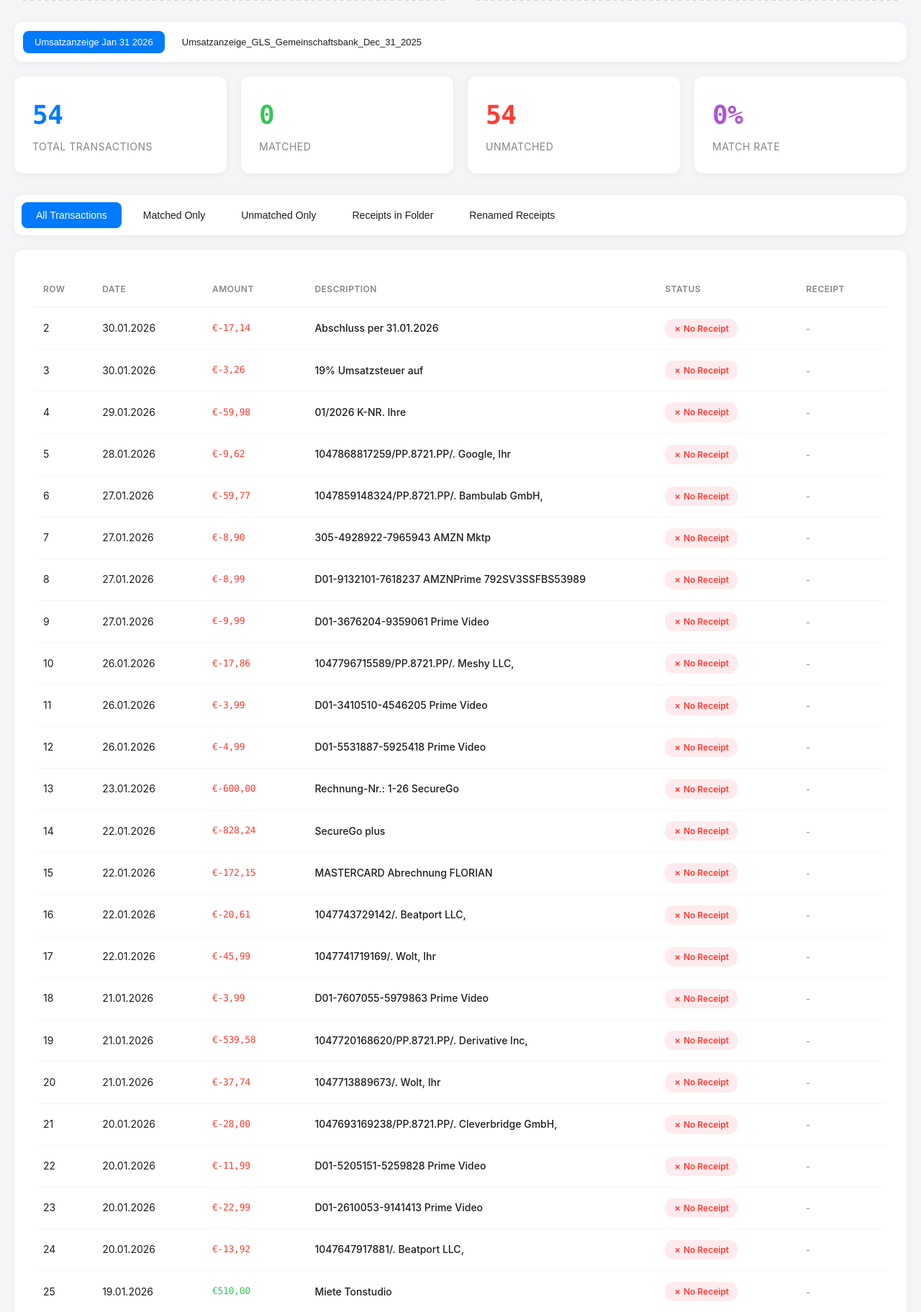
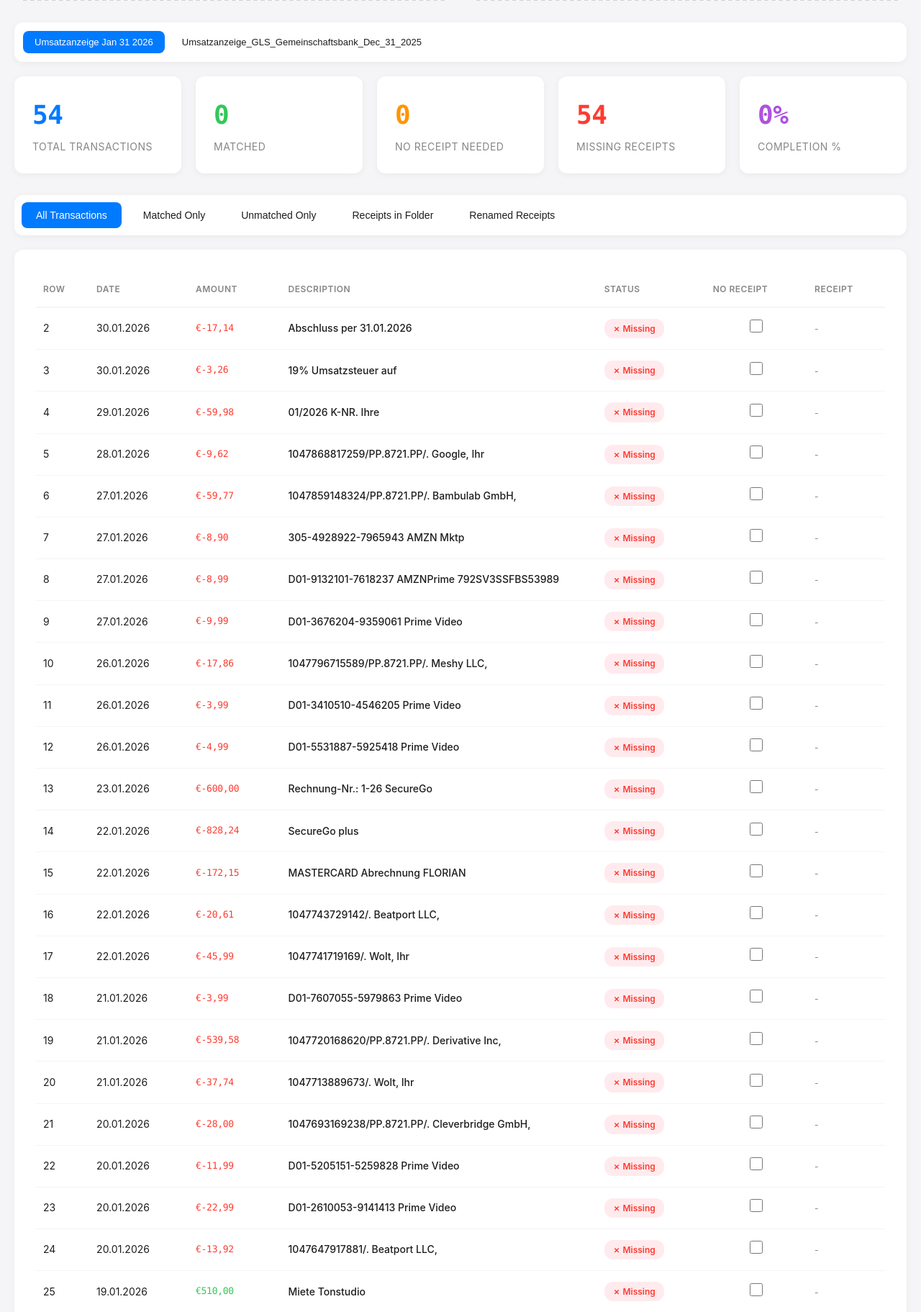
Before and after one commit to futurefabrik1-collab/ifuckinghateaccounts, a Flask app: page / in a window 1280 px wide. Shown: the part 487-2310 px from the top of the page at 72% size. Run offline with Flask 3, Linux system fonts and the light colour scheme.

Commit message:
Add 'No Receipt Needed' checkbox feature and Completion %
Major Features:
- New 'No Receipt Needed' column in CSV
- Checkbox in web interface to mark transactions
- Auto-saves to CSV when toggled
- Checkbox disabled for already matched transactions

Statistics Updated:
- Removed: Match Rate %
- Added: No Receipt Needed count (yellow/orange)
- Added: Missing Receipts count (red)
- Added: Completion % = (Matched + No Receipt Needed) / Total
- 5 stat cards total now

UI Improvements:
- Checkbox column in transaction table
- Orange accent color for 'No Receipt Needed' checkboxes
- Yellow badge for 'No Receipt' status
- Rows fade to 60% opacity when marked
- Toast notifications on checkbox toggle
- Disabled checkboxes for matched transactions

Backend:
- POST /api/toggle-no-receipt - Toggle checkbox state
- Updates output CSV with new column
- Saves state persistently
- Completion calculation excludes 'No Receipt Needed' items

Benefits:
- User control over what needs receipts
- Works with any bank format (not keyword-dependent)
- Persistent across sessions
- Visual feedback (row fading, badge color)
- Accurate completion tracking

```diff
--- a/web/app.py
+++ b/web/app.py
@@ -84,6 +84,8 @@ def load_statement_data(statement_name=None):
             df['Matching Receipt Found'] = False
             df['Matched Receipt File'] = ''
             df['Match Confidence'] = 0
+        if 'No Receipt Needed' not in df.columns:
+            df['No Receipt Needed'] = False
 
     return df
 
@@ -92,14 +94,18 @@ def get_summary_stats(df):
     """Calculate summary statistics"""
     total = int(len(df))
     matched = int(df['Matching Receipt Found'].sum()) if 'Matching Receipt Found' in df.columns else 0
-    unmatched = int(total - matched)
-    match_rate = float((matched / total * 100) if total > 0 else 0)
+    no_receipt_needed = int(df['No Receipt Needed'].sum()) if 'No Receipt Needed' in df.columns else 0
+    completed = matched + no_receipt_needed
+    missing = total - completed
+    completion_rate = float((completed / total * 100) if total > 0 else 0)
 
     return {
         'total': total,
         'matched': matched,
-        'unmatched': unmatched,
-        'match_rate': round(match_rate, 1)
+        'no_receipt_needed': no_receipt_needed,
+        'completed': completed,
+        'missing': missing,
+        'completion_rate': round(completion_rate, 1)
     }
 
 
@@ -167,6 +173,7 @@ def api_transactions():
                 'amount': str(row['Betrag']),
                 'description': str(row['Verwendungszweck'])[:100],
                 'matched': bool(row['Matching Receipt Found']) if 'Matching Receipt Found' in row else False,
+                'no_receipt_needed': bool(row['No Receipt Needed']) if 'No Receipt Needed' in row else False,
                 'receipt': str(row['Matched Receipt File']) if pd.notna(row.get('Matched Receipt File', '')) else '',
                 'confidence': int(row['Match Confidence']) if pd.notna(row.get('Match Confidence', 0)) else 0
             })
@@ -286,6 +293,61 @@ def upload_receipt():
         return jsonify({'error': str(e)}), 500
 
 
+@app.route('/api/toggle-no-receipt', methods=['POST'])
+def toggle_no_receipt():
+    """Toggle 'No Receipt Needed' status for a transaction"""
+    try:
+        data = request.json
+        statement_name = data.get('statement')
+        row_index = data.get('row')  # CSV row number (1-indexed with header)
+        checked = data.get('checked', False)
+
+        if not statement_name or row_index is None:
+            return jsonify({'error': 'Missing statement or row'}), 400
+
+        # Load the data
+        statement_file = STATEMENTS_FOLDER / statement_name
+        output_csv = OUTPUT_FOLDER / f"{statement_name.rsplit('.', 1)[0]}_matches.csv"
+
+        # Load from output if exists, otherwise from original
+        if output_csv.exists():
+            df = pd.read_csv(output_csv, sep=';', encoding='utf-8-sig')
+        else:
+            df = pd.read_csv(statement_file, sep=';', encoding='utf-8-sig')
+            # Add columns if they don't exist
+            if 'Matching Receipt Found' not in df.columns:
+                df['Matching Receipt Found'] = False
+                df['Matched Receipt File'] = ''
+                df['Match Confidence'] = 0
+            if 'No Receipt Needed' not in df.columns:
+                df['No Receipt Needed'] = False
+
+        # Ensure column exists
+        if 'No Receipt Needed' not in df.columns:
+            df['No Receipt Needed'] = False
+
+        # Convert row number to dataframe index (row - 2 because of header and 0-index)
+        df_index = row_index - 2
+
+        if df_index < 0 or df_index >= len(df):
+            return jsonify({'error': 'Invalid row index'}), 400
+
+        # Update the value
+        df.loc[df_index, 'No Receipt Needed'] = checked
+
+        # Save to output CSV
+        output_csv.parent.mkdir(parents=True, exist_ok=True)
+        df.to_csv(output_csv, sep=';', index=False, encoding='utf-8-sig')
+
+        return jsonify({
+            'success': True,
+            'row': row_index,
+            'checked': checked
+        })
+    except Exception as e:
+        return jsonify({'error': str(e)}), 500
+
+
 @app.route('/api/download/<path:filepath>')
 def download_file(filepath):
     """Download a file"""
--- a/web/templates/index.html
+++ b/web/templates/index.html
@@ -148,9 +148,10 @@
         }
 
         .stat-value.matched { color: #34c759; }
-        .stat-value.unmatched { color: #ff3b30; }
+        .stat-value.no-receipt { color: #ff9500; }
+        .stat-value.missing { color: #ff3b30; }
         .stat-value.total { color: #007aff; }
-        .stat-value.rate { color: #af52de; }
+        .stat-value.completion { color: #af52de; }
 
         .stat-label {
             color: #86868b;
@@ -240,6 +241,26 @@
         .badge.unmatched {
             background: #ffebee;
             color: #ff3b30;
+        }
+
+        .badge.no-receipt {
+            background: #fff4e6;
+            color: #ff9500;
+        }
+
+        .checkbox-cell {
+            text-align: center;
+        }
+
+        .checkbox-cell input[type="checkbox"] {
+            width: 18px;
+            height: 18px;
+            cursor: pointer;
+            accent-color: #ff9500;
+        }
+
+        tr.no-receipt-row {
+            opacity: 0.6;
         }
 
         .receipt-name {
@@ -494,12 +515,16 @@
                 <div class="stat-label">Matched</div>
             </div>
             <div class="stat-card">
-                <div class="stat-value unmatched" id="stat-unmatched">-</div>
-                <div class="stat-label">Unmatched</div>
+                <div class="stat-value no-receipt" id="stat-no-receipt">-</div>
+                <div class="stat-label">No Receipt Needed</div>
             </div>
             <div class="stat-card">
-                <div class="stat-value rate" id="stat-rate">-</div>
-                <div class="stat-label">Match Rate</div>
+                <div class="stat-value missing" id="stat-missing">-</div>
+                <div class="stat-label">Missing Receipts</div>
+            </div>
+            <div class="stat-card">
+                <div class="stat-value completion" id="stat-completion">-</div>
+                <div class="stat-label">Completion %</div>
             </div>
         </div>
 
@@ -525,6 +550,7 @@
                             <th>Amount</th>
                             <th>Description</th>
                             <th>Status</th>
+                            <th>No Receipt</th>
                             <th>Receipt</th>
                         </tr>
                     </thead>
@@ -759,8 +785,9 @@
 
                 document.getElementById('stat-total').textContent = data.total || 0;
                 document.getElementById('stat-matched').textContent = data.matched || 0;
-                document.getElementById('stat-unmatched').textContent = data.unmatched || 0;
-                document.getElementById('stat-rate').textContent = (data.match_rate || 0) + '%';
+                document.getElementById('stat-no-receipt').textContent = data.no_receipt_needed || 0;
+                document.getElementById('stat-missing').textContent = data.missing || 0;
+                document.getElementById('stat-completion').textContent = (data.completion_rate || 0) + '%';
             } catch (error) {
                 console.error('Error loading summary:', error);
             }
@@ -789,10 +816,22 @@
                 transactions.forEach(tx => {
                     const row = document.createElement('tr');
 
+                    // Add class if no receipt needed
+                    if (tx.no_receipt_needed) {
+                        row.classList.add('no-receipt-row');
+                    }
+
                     const amountClass = tx.amount.startsWith('-') ? 'negative' : 'positive';
-                    const statusBadge = tx.matched
-                        ? '<span class="badge matched">✓ Matched</span>'
-                        : '<span class="badge unmatched">✗ No Receipt</span>';
+
+                    // Determine status badge
+                    let statusBadge;
+                    if (tx.matched) {
+                        statusBadge = '<span class="badge matched">✓ Matched</span>';
+                    } else if (tx.no_receipt_needed) {
+                        statusBadge = '<span class="badge no-receipt">○ No Receipt</span>';
+                    } else {
+                        statusBadge = '<span class="badge unmatched">✗ Missing</span>';
+                    }
 
                     const merchantShort = extractMerchant(tx.description);
 
@@ -804,6 +843,12 @@
                             <span class="merchant-short">${merchantShort}</span>
                         </td>
                         <td>${statusBadge}</td>
+                        <td class="checkbox-cell">
+                            <input type="checkbox"
+                                   ${tx.no_receipt_needed ? 'checked' : ''}
+                                   onchange="toggleNoReceipt(${tx.row}, this.checked)"
+                                   ${tx.matched ? 'disabled' : ''}>
+                        </td>
                         <td><span class="receipt-name">${tx.receipt || '-'}</span></td>
                     `;
 
@@ -908,6 +953,35 @@
             }
         }
 
+        async function toggleNoReceipt(row, checked) {
+            try {
+                const response = await fetch('/api/toggle-no-receipt', {
+                    method: 'POST',
+                    headers: {
+                        'Content-Type': 'application/json'
+                    },
+                    body: JSON.stringify({
+                        statement: currentStatement,
+                        row: row,
+                        checked: checked
+                    })
+                });
+
+                const data = await response.json();
+
+                if (data.success) {
+                    showToast(checked ? 'Marked: No receipt needed' : 'Unmarked: Receipt needed', 'success');
+                    // Refresh data
+                    loadAll();
+                } else {
+                    showToast(data.error || 'Failed to update', 'error');
+                }
+            } catch (error) {
+                console.error('Error toggling no receipt:', error);
+                showToast('Failed to update', 'error');
+            }
+        }
+
         function loadAll() {
             loadSummary();
             loadTransactions(currentFilter);
```
